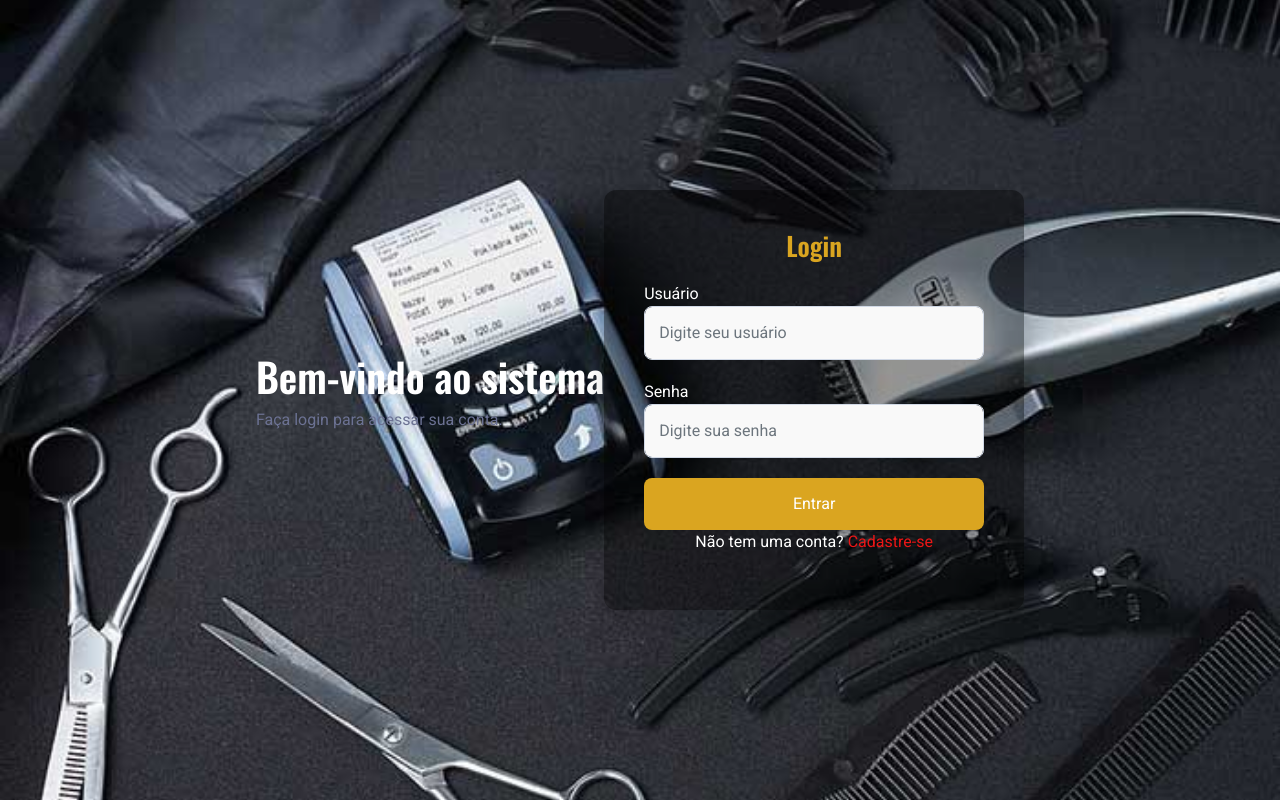
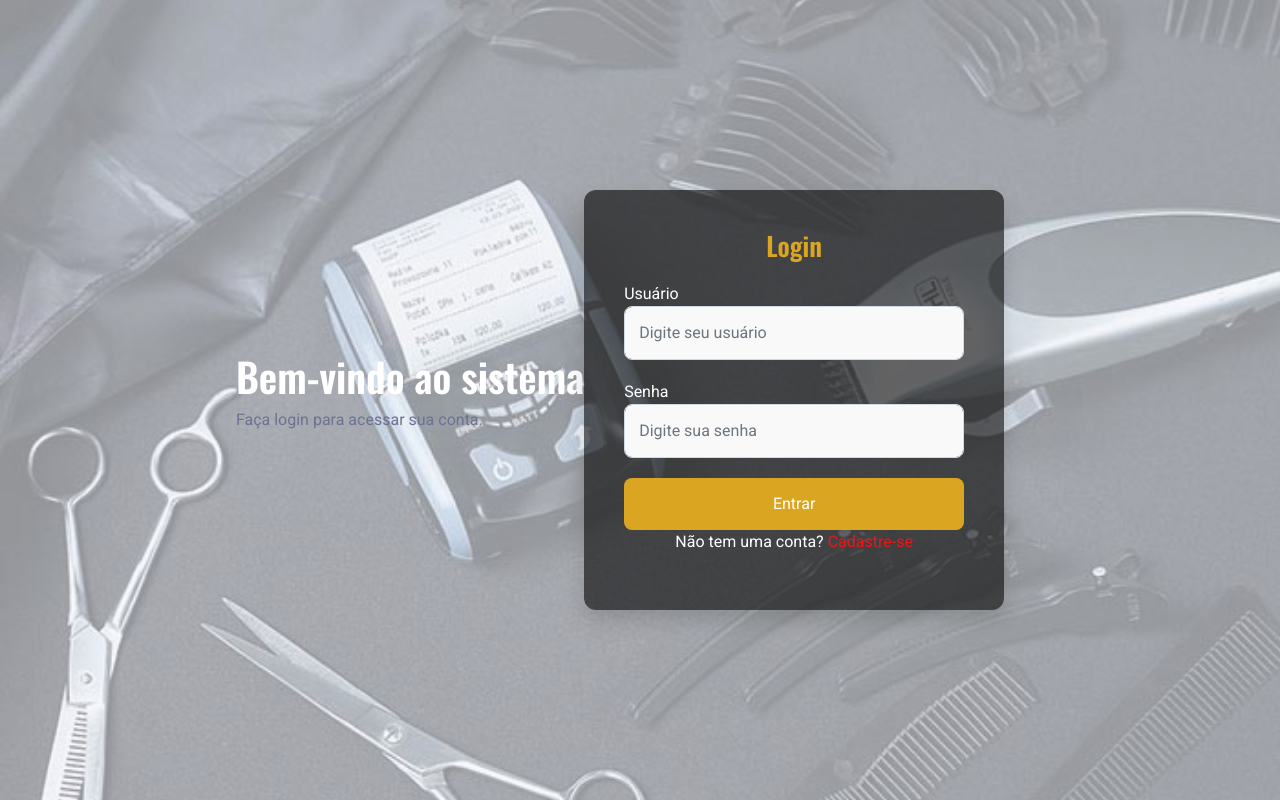
Before and after one commit to victor-engineer/barbershop, a website: page login-users.html in a window 1280 px wide. Drawn offline with nearby package versions, Linux system fonts and the light colour scheme.

Commit message:
melhoras na estilização

```diff
--- a/css/login-users.css
+++ b/css/login-users.css
@@ -43,11 +43,12 @@ body {
     z-index: -1; /* Coloca a imagem abaixo do conteúdo */
 }
 
-/* Ajustando a imagem para cobrir toda a tela */
+/* Ajustando a imagem para cobrir toda a tela e tornando mais transparente */
 .background-image img {
     width: 100%;
     height: 100%;
     object-fit: cover; /* Faz a imagem preencher a tela sem distorcer */
+    opacity: 0.4; /* Diminui a opacidade da imagem para deixá-la mais transparente */
 }
 
 /* Estilizando o container do formulário e o texto ao lado */
@@ -64,7 +65,7 @@ body {
 .login-container {
     position: relative;
     z-index: 1; /* Garante que o formulário fique acima da imagem */
-    background: rgba(0, 0, 0, 0.4); /* Fundo transparente escuro */
+    background: rgba(0, 0, 0, 0.6); /* Fundo transparente escuro */
     padding: 40px;
     border-radius: 12px;
     box-shadow: 0px 10px 20px rgba(0, 0, 0, 0.15);
@@ -73,6 +74,7 @@ body {
     text-align: center;
     color: white; /* Cor do texto branco */
     transition: transform 0.3s ease, box-shadow 0.3s ease;
+    margin-right: 40px; /* Adicionando margem à direita do formulário */
 }
 
 /* Efeito ao passar o mouse */
@@ -173,6 +175,7 @@ body {
     .login-container {
         padding: 30px;
         max-width: 350px;
+        margin-right: 0; /* Remove a margem à direita em telas pequenas */
     }
 
     .login-container h2 {
```
